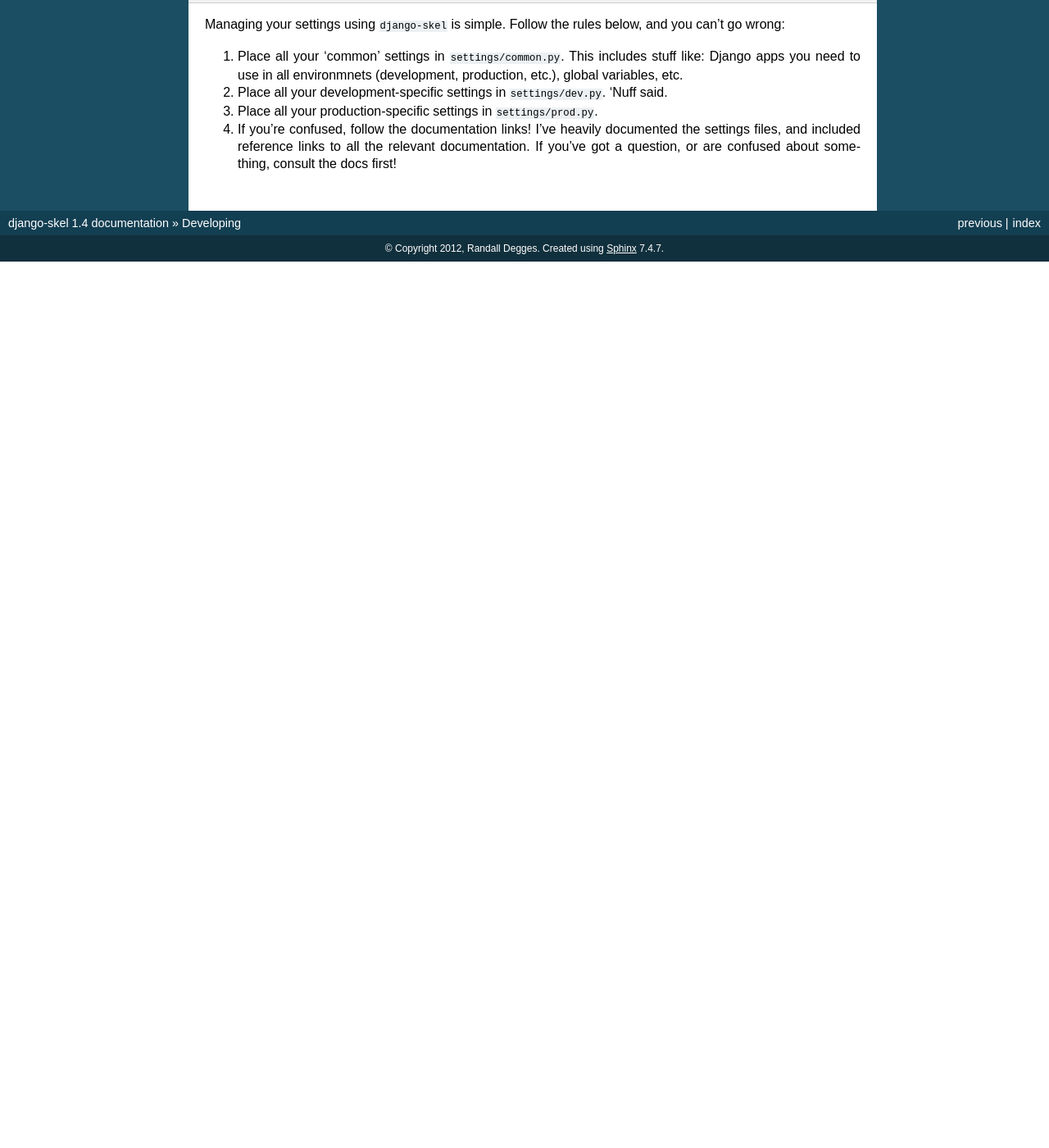
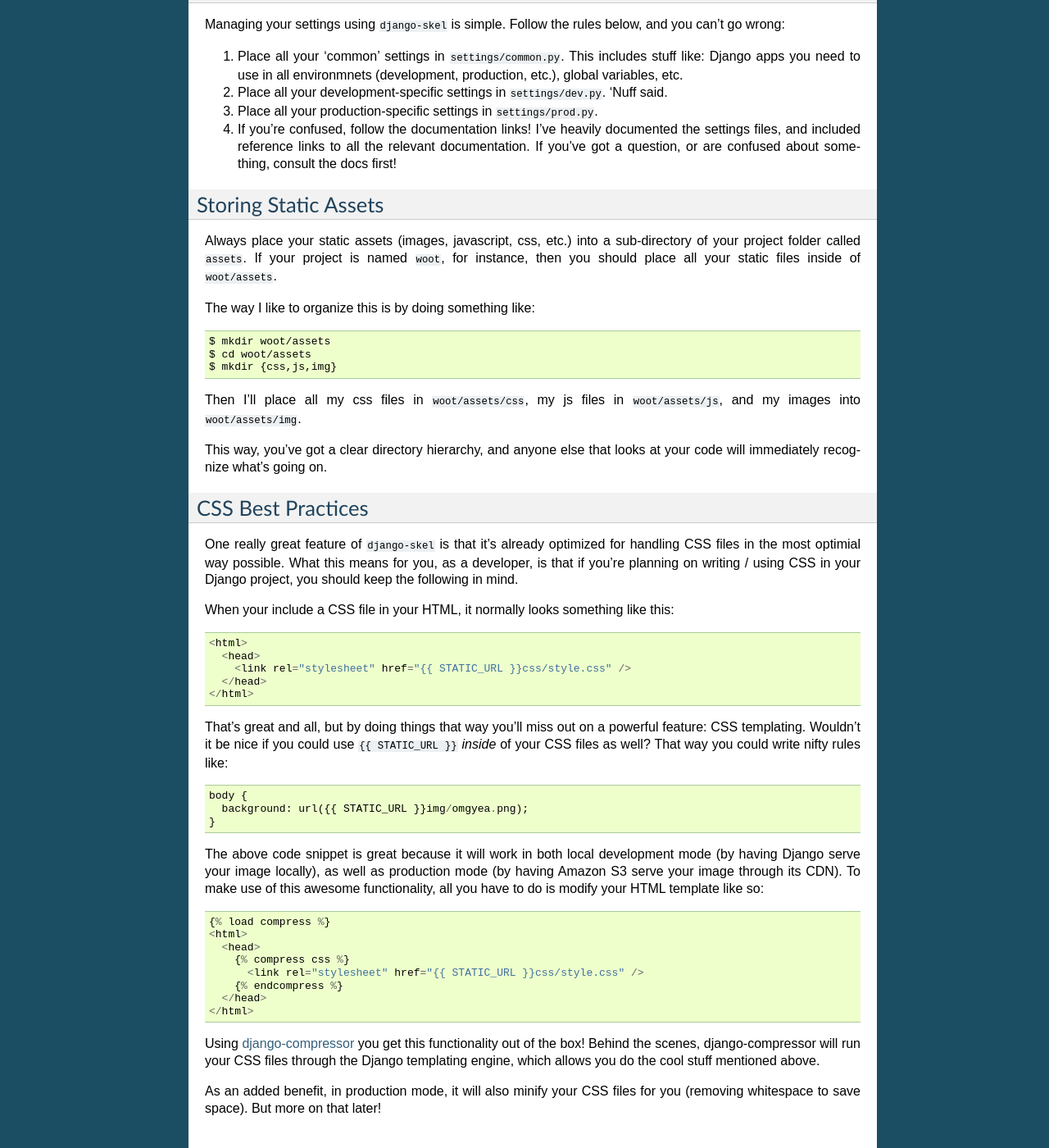
Before and after one commit to rdegges/django-skel, a Sphinx documentation site: the page built from docs/source/developing.rst, in a window 1280 px wide and 1400 px high, scrolled down 736 px. Shown: the whole window at 82% size. Built offline with Sphinx 7.4.7, drawn with Linux system fonts in a browser that asks for light colours; before the commit the page ends 1055 px from its top, so only the background shows below that; some of the changed text lies outside the part shown.

Commit message:
Adding a 'CSS Best Practices' documentation section.

```diff
--- a/docs/source/developing.rst
+++ b/docs/source/developing.rst
@@ -44,3 +44,74 @@ and you can't go wrong:
    the settings files, and included reference links to all the relevant
    documentation. If you've got a question, or are confused about something,
    consult the docs first!
+
+
+Storing Static Assets
+---------------------
+
+Always place your static assets (images, javascript, css, etc.) into a
+sub-directory of your project folder called ``assets``. If your project is
+named ``woot``, for instance, then you should place all your static files
+inside of ``woot/assets``.
+
+The way I like to organize this is by doing something like::
+
+    $ mkdir woot/assets
+    $ cd woot/assets
+    $ mkdir {css,js,img}
+
+Then I'll place all my css files in ``woot/assets/css``, my js files in
+``woot/assets/js``, and my images into ``woot/assets/img``.
+
+This way, you've got a clear directory hierarchy, and anyone else that looks at
+your code will immediately recognize what's going on.
+
+
+CSS Best Practices
+------------------
+
+One really great feature of ``django-skel`` is that it's already optimized for
+handling CSS files in the most optimial way possible. What this means for you,
+as a developer, is that if you're planning on writing / using CSS in your
+Django project, you should keep the following in mind.
+
+When your include a CSS file in your HTML, it normally looks something like
+this::
+
+    <html>
+      <head>
+        <link rel="stylesheet" href="{{ STATIC_URL }}css/style.css" />
+      </head>
+    </html>
+
+That's great and all, but by doing things that way you'll miss out on a
+powerful feature: CSS templating. Wouldn't it be nice if you could use ``{{
+STATIC_URL }}`` *inside* of your CSS files as well? That way you could write
+nifty rules like::
+
+    body {
+      background: url({{ STATIC_URL }}img/omgyea.png);
+    }
+
+The above code snippet is great because it will work in both local development
+mode (by having Django serve your image locally), as well as production mode
+(by having Amazon S3 serve your image through its CDN). To make use of this
+awesome functionality, all you have to do is modify your HTML template like
+so::
+
+    {% load compress %}
+    <html>
+      <head>
+        {% compress css %}
+          <link rel="stylesheet" href="{{ STATIC_URL }}css/style.css" />
+        {% endcompress %}
+      </head>
+    </html>
+
+Using `django-compressor <http://django_compressor.readthedocs.org/en/latest/index.html>`_
+you get this functionality out of the box! Behind the scenes, django-compressor
+will run your CSS files through the Django templating engine, which allows you
+do the cool stuff mentioned above.
+
+As an added benefit, in production mode, it will also minify your CSS files for
+you (removing whitespace to save space). But more on that later!
```
